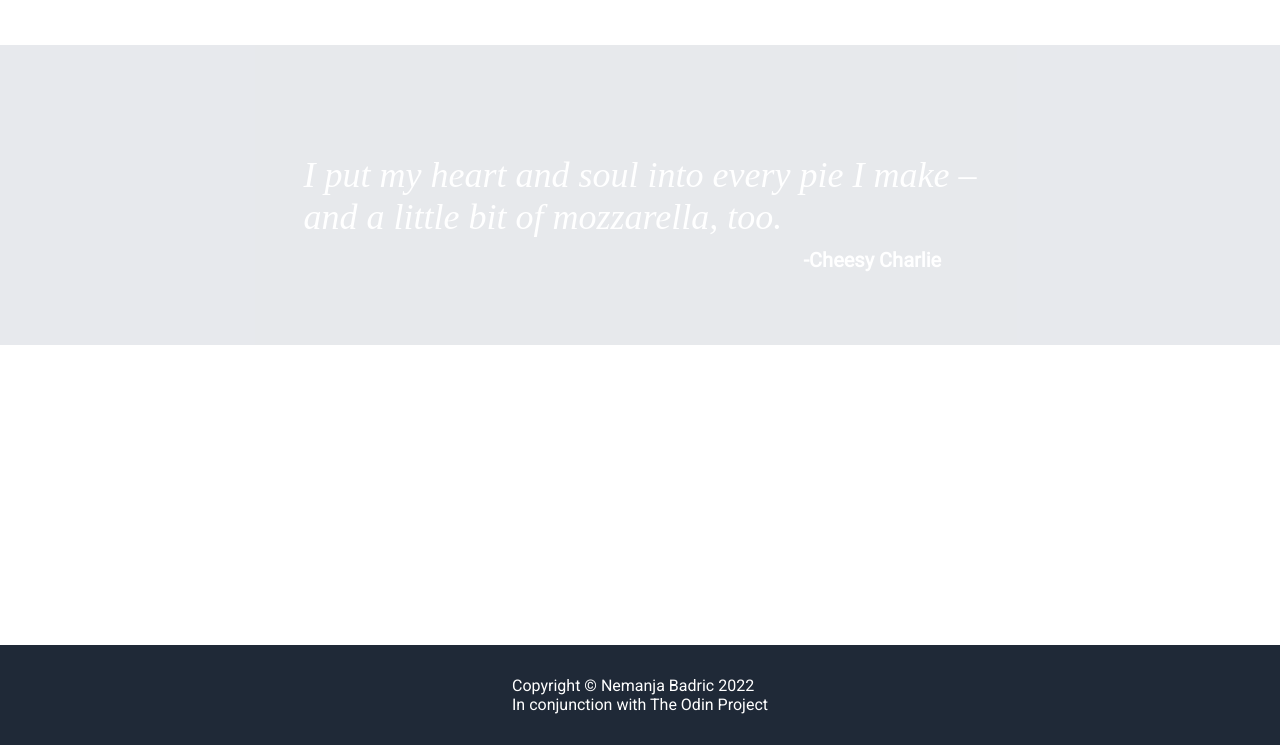
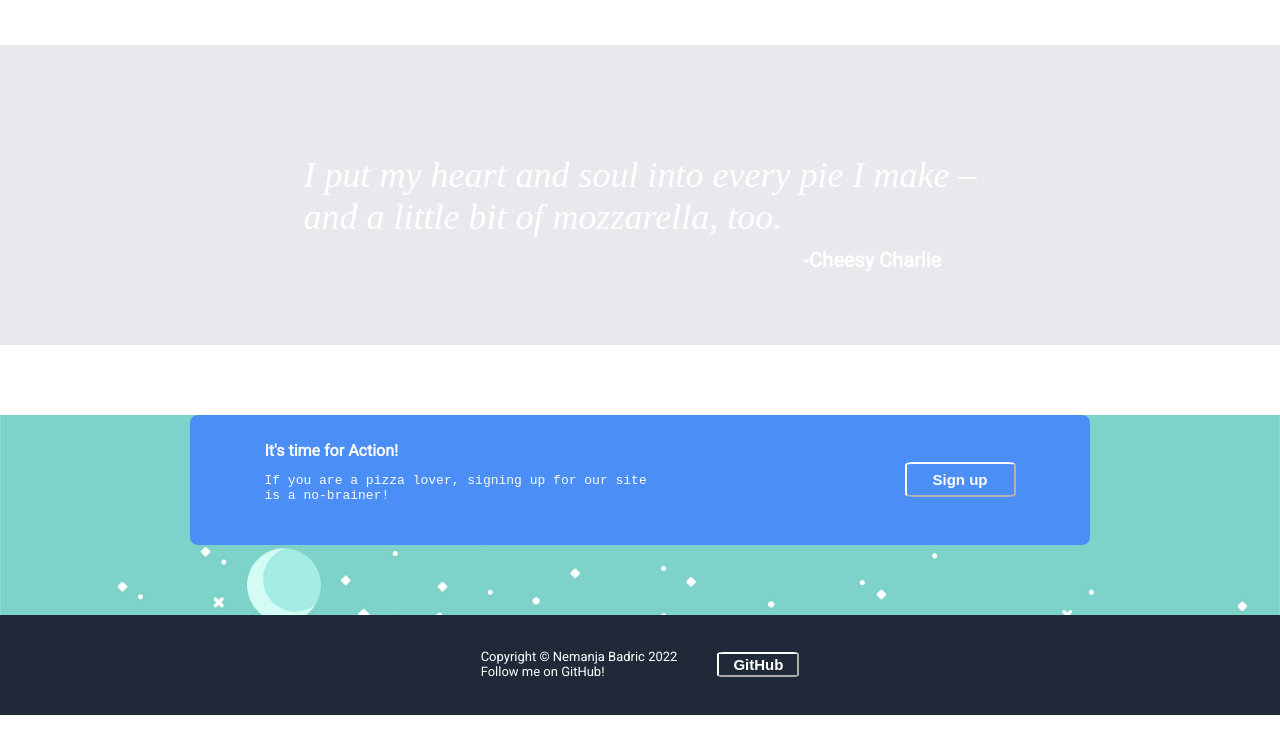
Before and after one commit to nemanjabdri/HTML-CSS-Full-Webpage-assigment-attempt-1, a plain HTML site: page index.html in a window 1280 px wide. Shown: the part 1073-1818 px from the top of the page. After the commit the page ends 1788 px from the top, so only its background shows below. Drawn offline with Linux system fonts and the light colour scheme.

Commit message:
Sections are improved with better stylized text and animation

```diff
--- a/index.html
+++ b/index.html
@@ -94,19 +94,36 @@ sausage, and more.</pre></p>
             <footer id="name"><strong>-Cheesy Charlie</strong></footer>
         </blockquote>
     </section>
-
+<div class="bg">
     <section id="section4" class="sekcija4">
 
+        <div class="square">
+            <div class="content">
+            <div class="text">
+            <p class="cta_text">It's time for Action!</p>
+            <p class="texts"><pre>
+If you are a pizza lover, signing up for our site
+is a no-brainer! </pre></p>
+</div>
 
+<button class="registration_button">
+    Sign up
+</button>
 
-
+        </div>
+    </div>
+</div>
 
     </section>
 
 
     <footer id="footer">
-
-        <p id="end_text">Copyright &copy; Nemanja Badric 2022<br>In conjunction with The Odin Project</p>
+<div class="bottom_elements">
+        <p id="end_text">Copyright &copy; Nemanja Badric 2022<br>Follow me on GitHub!</p>
+        <button class="github_button" onclick="window.open('https://github.com/nemanjabdri')">
+            GitHub
+        </button>
+    </div>
 
     </footer>
 
--- a/style.css
+++ b/style.css
@@ -242,11 +242,6 @@ height: 300px;
   }
 
 
-  .sekcija4{
-    height: 300px;
-
-}
-
 #footer{
     display: flex;
     justify-content: center;
@@ -259,6 +254,7 @@ height: 300px;
     font-family: 'Roboto', sans-serif;
     color: white;
     font-weight: lighter;
+    font-size: small;
 }
 
 #quote{
@@ -276,3 +272,125 @@ height: 300px;
     color: white;
 
 }
+
+.bg{
+  background-image: url('Images/town.jpg');
+  opacity: 0.9;
+  background-attachment: fixed;
+  background-size: cover;
+  height: 200px;
+}
+
+.sekcija4{
+  display: flex;
+  justify-content: center;
+  align-items: center;
+
+
+  background-color: #3882F6;
+  color:#F9FAF8;
+  border-radius:8px;
+
+
+  height:130px;
+  width:900px;
+  margin-left: auto;
+  margin-right: auto;
+  margin-bottom: 70px;
+  margin-top: 70px;
+}
+
+.square {
+      border-radius: 8px;
+      background-color: var(--cta);
+      display: flex;
+      justify-content: space-between;
+      align-items: center;
+      padding-block: var(--space-2);
+      padding-inline: var(--space-4);
+}
+
+.content{
+  display: flex;
+  justify-content: space-around;
+  align-items: center;
+  gap: 250px;
+
+}
+
+.cta_text{
+  font-family: 'Roboto', sans-serif;
+  margin: 0%;
+  padding: 0%;
+
+  font-weight: bolder;
+
+}
+
+.text{
+  margin: 0%;
+  padding: 0%;
+}
+
+.texts{
+  font-family: 'Roboto', sans-serif;
+  margin: 0%;
+  padding: 0%;
+}
+
+.registration_button{
+
+  font-weight: bolder;
+  color: white;
+  background-color: #3882F6;
+  text-decoration: none;
+  text-align: center;
+  border-radius: 8%;
+  border-color: white;
+  font-size: 15px;
+  padding: 7px 26px 7px 26px;
+
+  display: inline-block;
+}
+
+.registration_button:hover {
+  background-color: #1d2e44;
+  border-color: white;
+  color: #ffffff;
+  transition: transform 1s cubic-bezier(0.165, 0.84, 0.44, 1), background-color 0.8s cubic-bezier(0.165, 0.84, 0.44, 1), box-shadow 2s cubic-bezier(0.165, 0.84, 0.44, 1);
+  transform: translateY(-4px);
+  box-shadow: 4px 4px 0px rgba(3,4,3,.2);
+}
+
+.bottom_elements{
+  display: flex;
+  flex-direction: row;
+  gap: 40px;
+
+}
+
+.github_button{
+  font-weight: bolder;
+  color: white;
+  background-color: #1F2937;
+  text-decoration: none;
+  text-align: center;
+  border-radius: 8%;
+  border-color: white;
+  font-size: 15px;
+  padding-top: 2px;
+  padding-bottom: 2px;
+  padding-left: 14px;
+  padding-right: 14px;
+  margin-top: 16px;
+  margin-bottom: 16px;
+}
+
+.github_button:hover {
+  background-color: #1a2a3f;
+  border-color: white;
+  color: #ffffff;
+  transition: transform 1s cubic-bezier(0.165, 0.84, 0.44, 1), background-color 0.8s cubic-bezier(0.165, 0.84, 0.44, 1), box-shadow 2s cubic-bezier(0.165, 0.84, 0.44, 1);
+  transform: translateY(-4px);
+  box-shadow: 4px 4px 0px rgba(3,4,3,.2);
+}
```
Also changed, not shown: Images/town.jpg (added).
